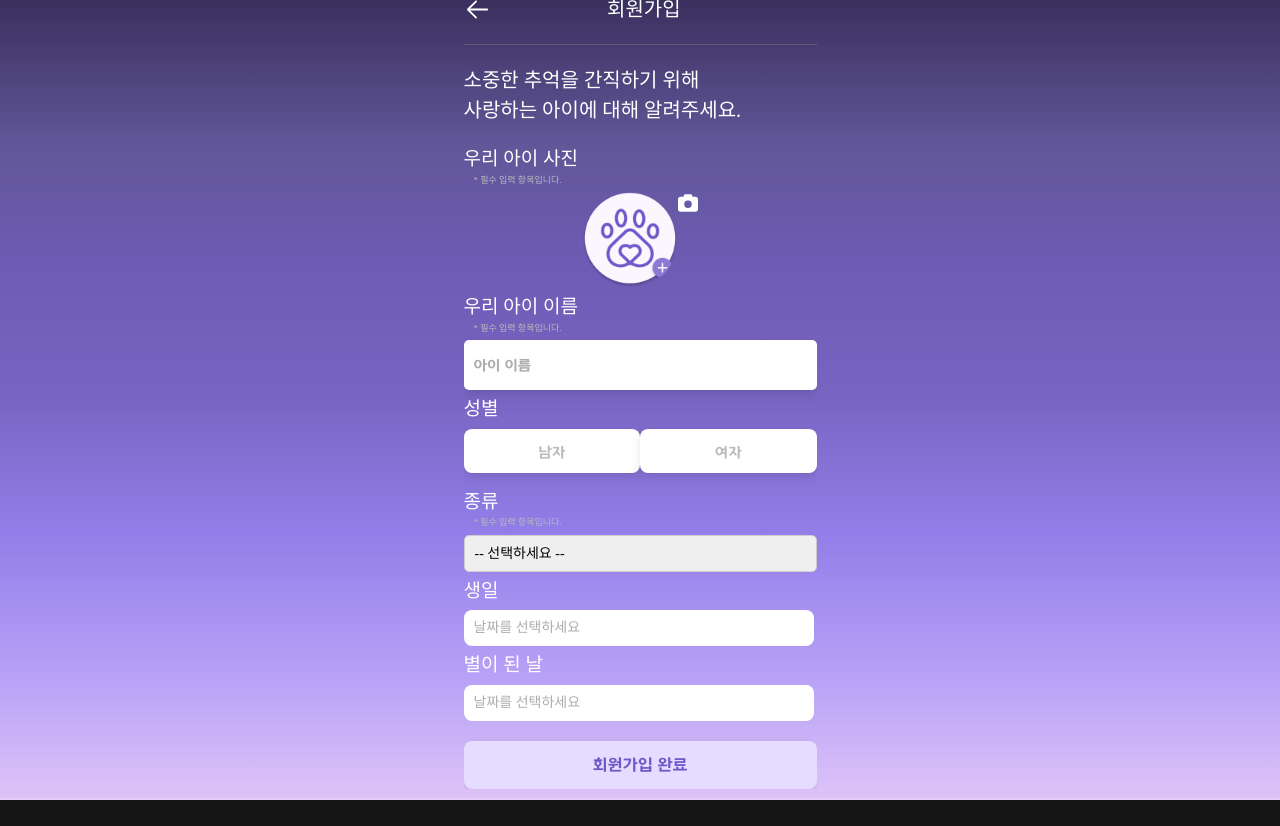
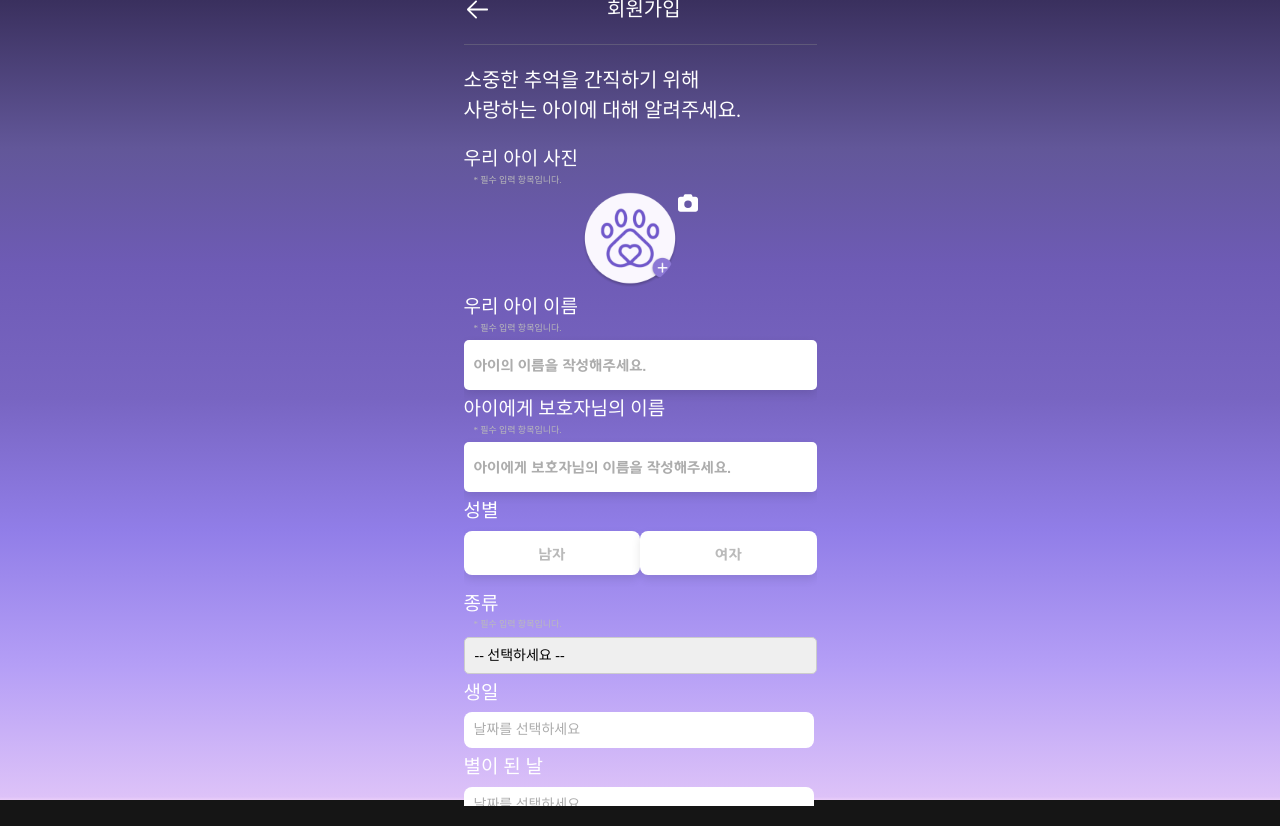
Before and after one commit to Likelion-To-Star/FE, a React (Create React App) app: page /signup-next in a window 1280 px wide. Built offline with nearby package versions, Linux system fonts and the light colour scheme; no server answers; a web font is replaced by a local one.

Commit message:
[fix]로그인 form수정

```diff
--- a/src/components/main/login/SignUpNext.jsx
+++ b/src/components/main/login/SignUpNext.jsx
@@ -14,6 +14,7 @@ const SignUpNext = () => {
   const location = useLocation();
   const { name, email, password } = location.state || {}; // SignUp 페이지에서 전달된 데이터 가져오기
   const [parentName, setParentName] = useState("");
+  const [childName,setChildName] = useState("");
   const [selectedGender, setSelectedGender] = useState(null);
   const [selectedAnimal, setSelectedAnimal] = useState("");
   const [birthDate, setBirthDate] = useState(null);
@@ -50,9 +51,9 @@ const SignUpNext = () => {
         formData.append("userName", name); // SignUp 페이지에서 전달된 이름
         formData.append("email", email); // SignUp 페이지에서 전달된 이메일
         formData.append("password", password); // SignUp 페이지에서 전달된 비밀번호
-        formData.append("petName", parentName); // 보호자 이름
+        formData.append("petName", childName); // 보호자 이름
         formData.append("ownerName", parentName); // 주인 이름
-        formData.append("pet_gender", selectedGender); // 성별
+        formData.append("petGender", selectedGender); // 성별
         formData.append("category", selectedAnimal); // 종류
         formData.append("birthDay", birthDate ? birthDate.toISOString().split("T")[0] : ""); // 생일을 YYYY-MM-DD 형식으로
         formData.append("starDay", starDate ? starDate.toISOString().split("T")[0] : ""); // 별이 된 날을 YYYY-MM-DD 형식으로
@@ -71,7 +72,7 @@ const SignUpNext = () => {
             JSON.stringify({
               email,
               userName: name,
-              petName: parentName,
+              petName: childName,
               profileImage,
             })
           );
@@ -126,7 +127,17 @@ const SignUpNext = () => {
                 <h3>우리 아이 이름</h3>
                 <p>* 필수 입력 항목입니다.</p>
               </div>
-              <input type="text" className="sign-input" placeholder="아이 이름" value={parentName} onChange={(e) => setParentName(e.target.value)} />
+              <input type="text" className="sign-input" placeholder="아이의 이름을 작성해주세요." value={childName} onChange={(e) => setChildName(e.target.value)} />
+              {errors.petName && <div className="error-message">{errors.petName}</div>}
+            </div>
+
+            {/*아이 보호자 이름 */}
+            <div className="form-container">
+              <div className="form-header">
+                <h3>아이에게 보호자님의 이름</h3>
+                <p>* 필수 입력 항목입니다.</p>
+              </div>
+              <input type="text" className="sign-input" placeholder="아이에게 보호자님의 이름을 작성해주세요." value={parentName} onChange={(e) => setParentName(e.target.value)} />
               {errors.petName && <div className="error-message">{errors.petName}</div>}
             </div>
 
@@ -149,6 +160,7 @@ const SignUpNext = () => {
               </div>
               {errors.gender && <div className="error-message">{errors.gender}</div>}
             </div>
+
 
             {/* 종류 */}
             <div className="form-container">
```
